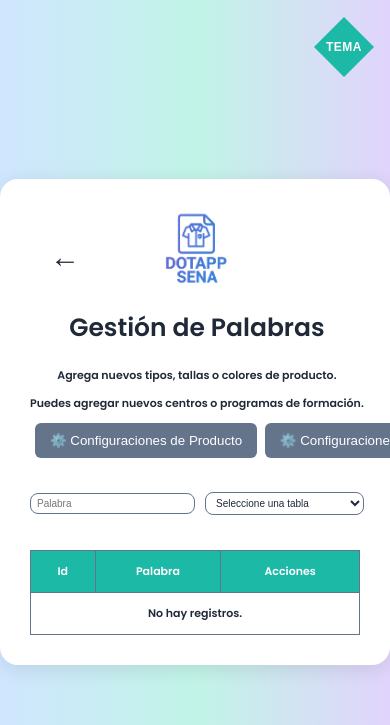
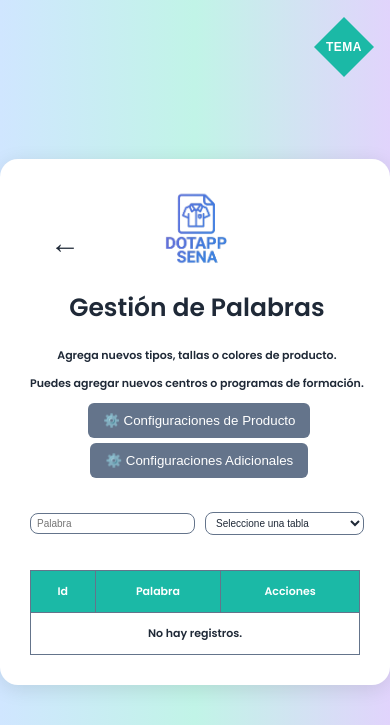
Before and after one commit to joan632/DotappSena, a Django app: page /almacenista/gestion_palabras/ in a window 390 px wide. Shown: the top 725 px of the page. Run offline with Django 5.2, Linux system fonts and the light colour scheme; the visitor is signed in with stand-in values (Sample User, id 1).

Commit message:
Ajustar estilos de encabezados y contenedor de botones: mejorar la legibilidad y alineación

```diff
--- a/Dotapp/static/css/styles.css
+++ b/Dotapp/static/css/styles.css
@@ -1486,6 +1486,13 @@
     font-size: 20px;
   }
 
+  h1, h2, h3, h4, h5, h6 {
+    font-size: 1.2em;
+    word-wrap: break-word;
+    white-space: normal;
+    max-width: 100%;
+  }
+
   #slideSync h1 {
     font-size: 25px;
     word-wrap: break-word;
@@ -1515,6 +1522,13 @@
     grid-template-columns: repeat(2, 1fr);
     gap: 10px;
     justify-items: center;
+  }
+
+  .btn-container{
+    display: flex;
+    flex-direction: column;
+    align-items: center;
+    gap: 5px;
   }
 
   .btn-config {
```
